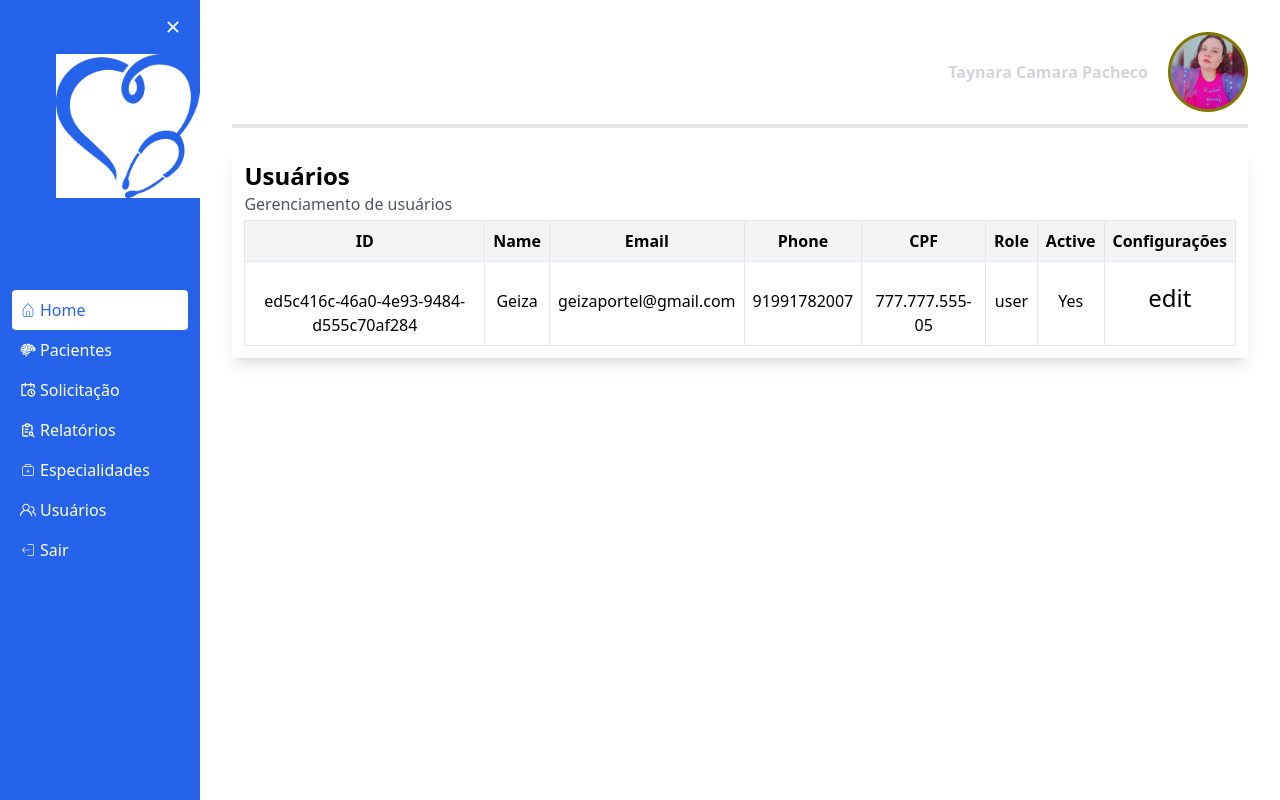
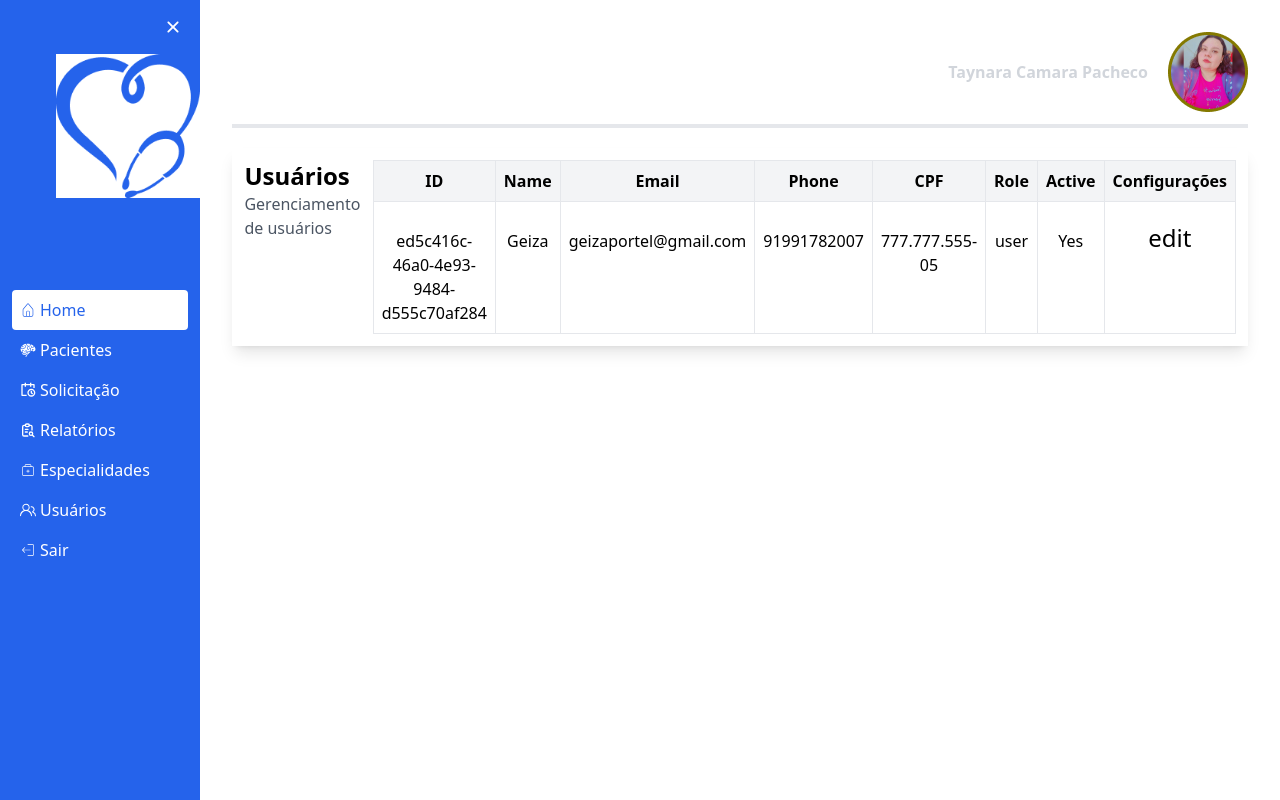
Before and after one commit to erivamjr/app-tfd, a React (Vite) app in the folder web/: page /usuarios in a window 1280 px wide. Built offline with nearby package versions, Linux system fonts and the light colour scheme; sample sign-in values are in the browser's storage.

Commit message:
:bug: fix: repair h-full of table

```diff
--- a/web/src/Components/Ux/Container/Container.tsx
+++ b/web/src/Components/Ux/Container/Container.tsx
@@ -1,6 +1,6 @@
 const Container = ({ children }) => {
   return (
-    <div className="shadow-lg mt-5 border-gray-800 p-3 bg-white  ">
+    <div className="flex shadow-lg mt-5 border-gray-800 p-3 bg-white  ">
       {children}
     </div>
   )
```
